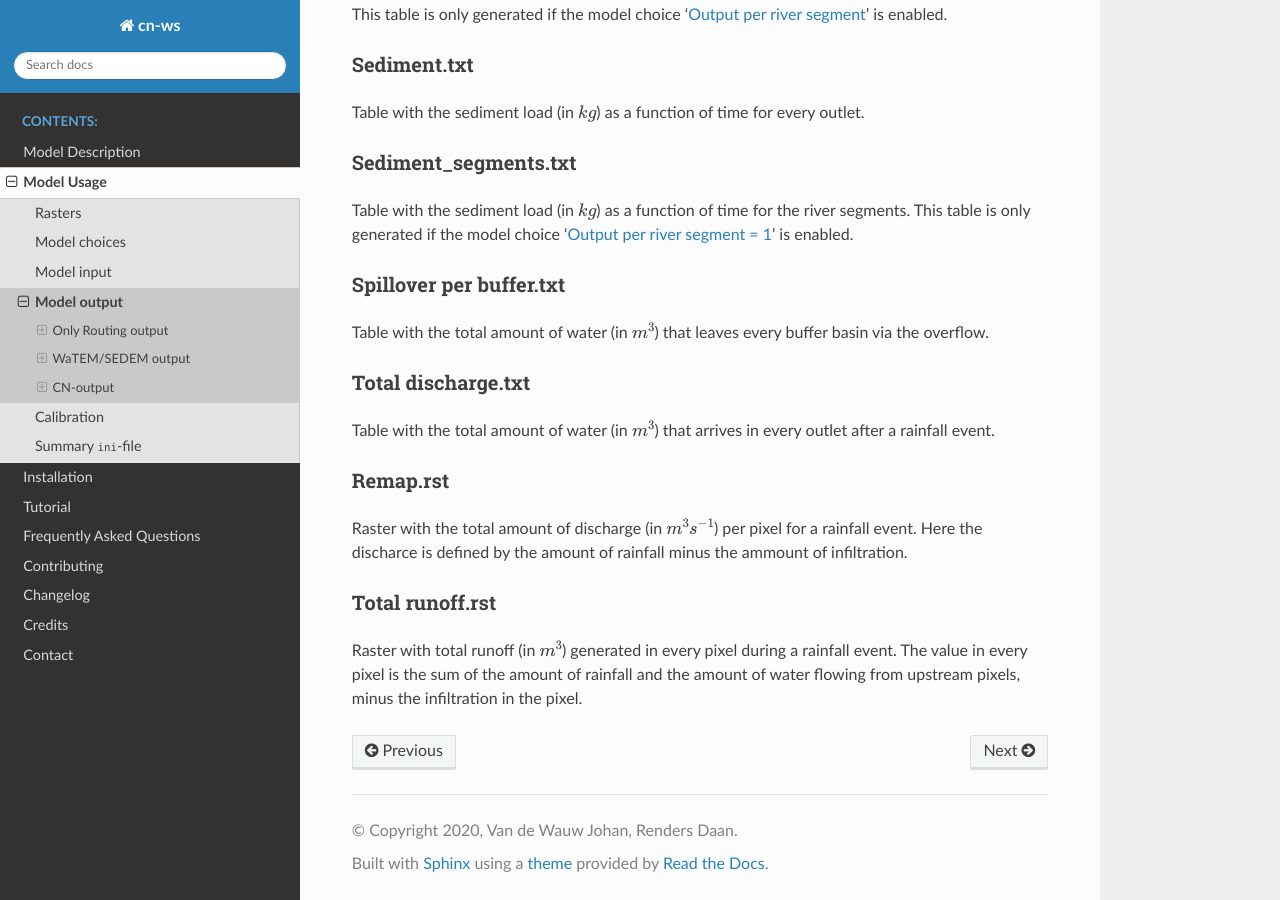
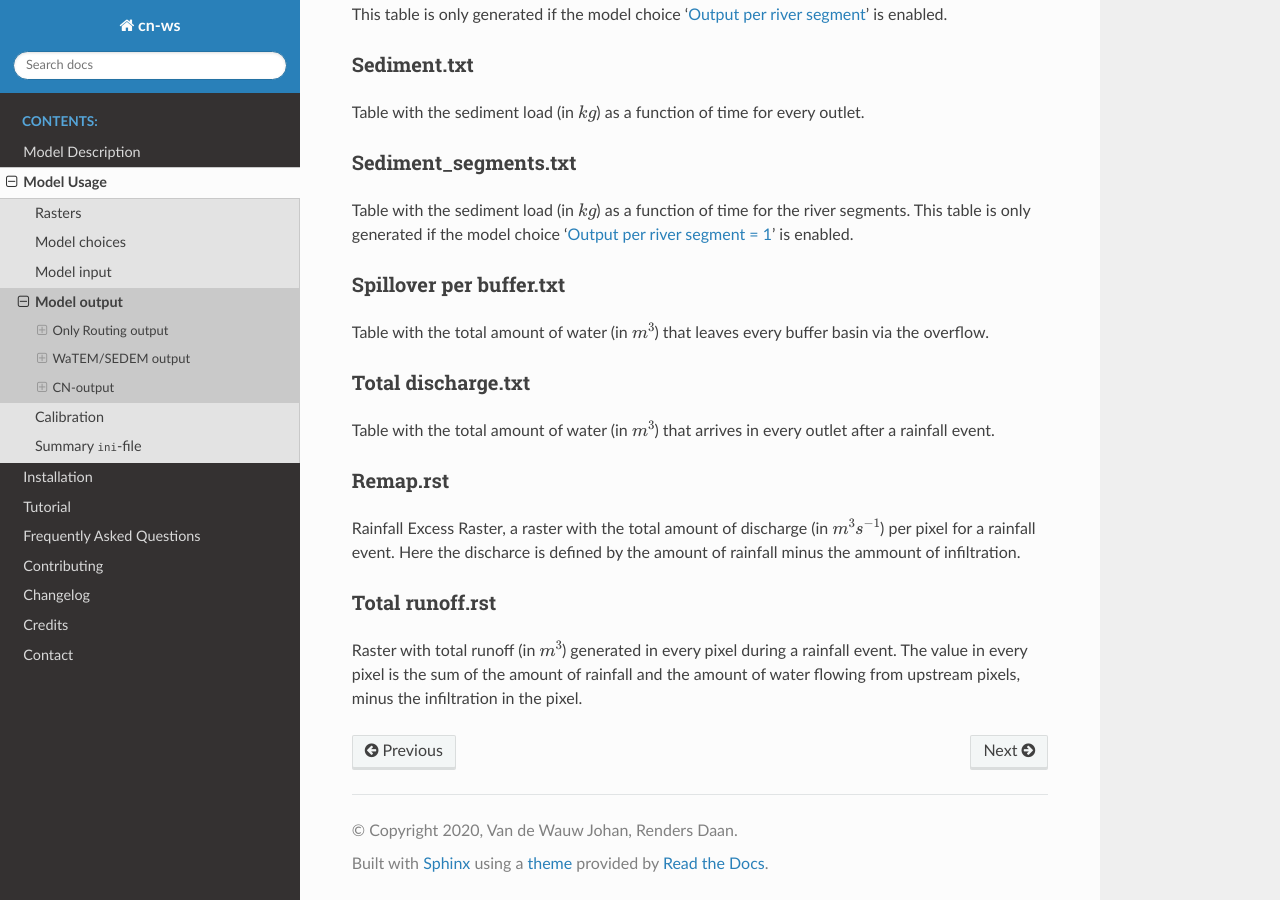
Before and after one commit to watem-sedem/watem-sedem, a Sphinx documentation site: the page built from docs/output.rst, in a window 1280 px wide and 900 px high, scrolled down 6052 px. Built offline with Sphinx 7.4.7 and the Read the Docs theme 2.0.0, drawn with Linux system fonts in a browser that asks for light colours.

Commit message:
Update output.rst
extra info on Remap

```diff
--- a/docs/output.rst
+++ b/docs/output.rst
@@ -384,7 +384,7 @@ after a rainfall event.
 Remap.rst
 *********
 
-Raster with the total amount of discharge (in :math:`m^3 s^{-1}`) per pixel
+Rainfall Excess Raster, a raster with the total amount of discharge (in :math:`m^3 s^{-1}`) per pixel
 for a rainfall event. Here the discharce is defined by the amount of rainfall minus the ammount of infiltration.
 
 .. _totalrunofrst:
```
